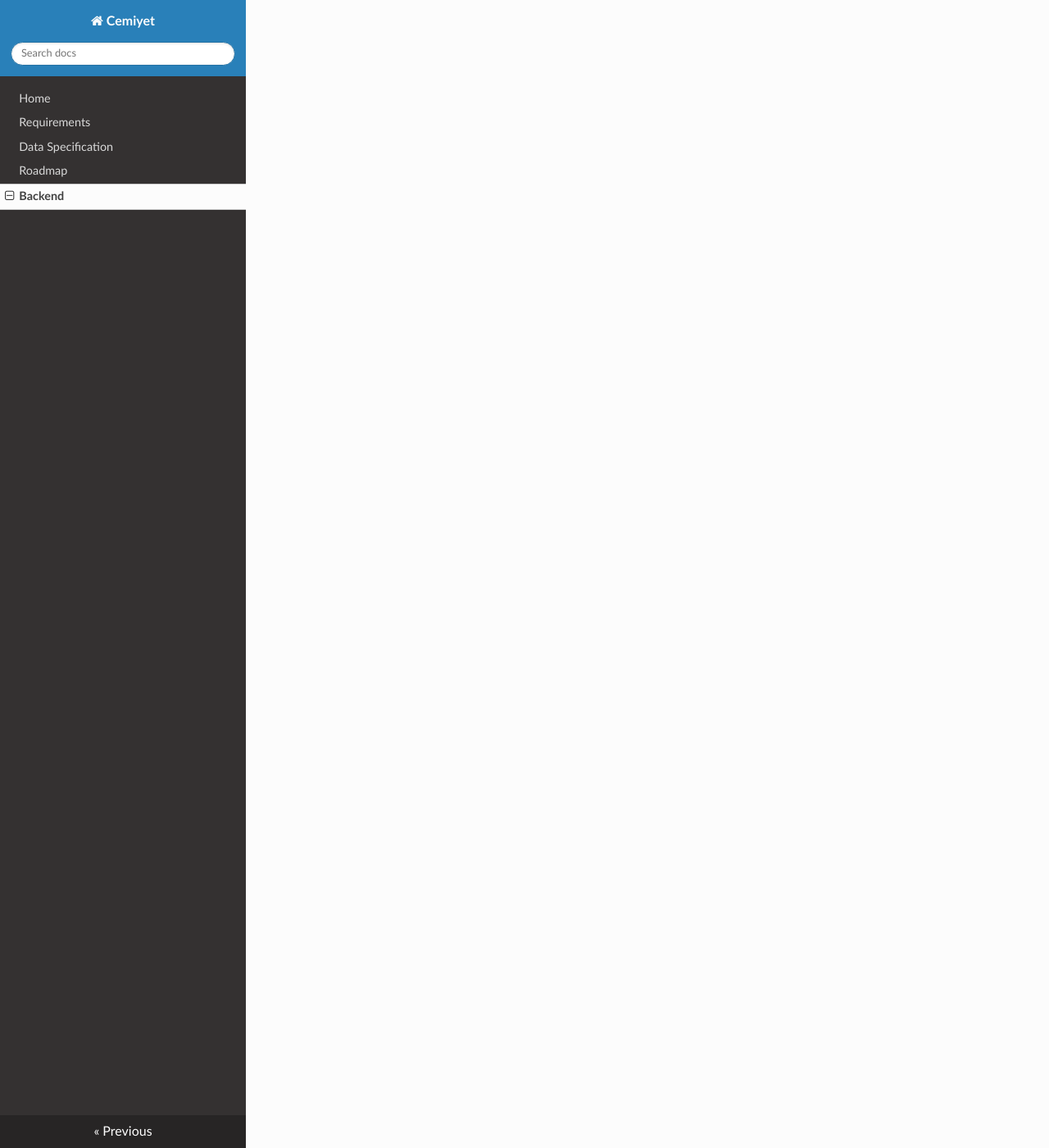
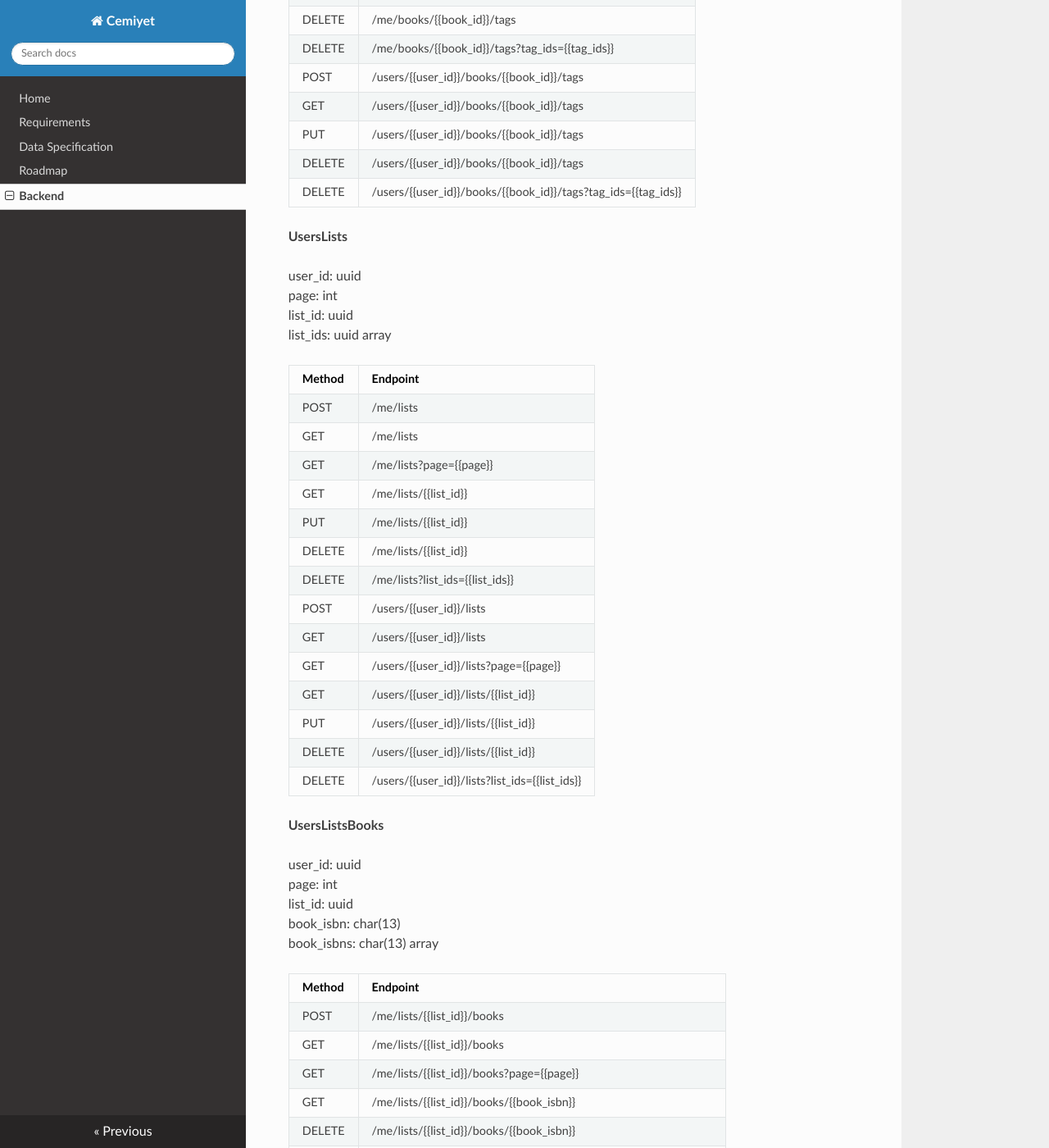
Before and after one commit to cemiyet/docs, an MkDocs documentation site: the page built from docs/back-end.md, in a window 1280 px wide and 1400 px high, scrolled down 8533 px. Shown: the whole window at 82% size. Built offline with MkDocs 1.6.1, drawn with Linux system fonts in a browser that asks for light colours; nearby versions of some CDN libraries; some of the changed text lies outside the part shown.

Commit message:
added users and tags related endpoints. closes #8

```diff
--- a/docs/back-end.md
+++ b/docs/back-end.md
@@ -244,6 +246,166 @@ book_ids: uuid array
 | DELETE | /series/{{serie_id}}/books/{{book_id}} |
 | DELETE | /series/{{serie_id}}/books?book_ids={{book_ids}} |
 
+**Users**
+
+user_id: uuid
+page: int
+user_ids: uuid array
+
+| Method | Endpoint |
+|--|--|
+| POST | /register |
+| POST | /login |
+| POST | /logout |
+| POST | /users |
+| GET | /users |
+| GET | /users?page={{page}} |
+| GET | /users/{{user_id}} |
+| PUT | /users/{{user_id}} |
+| PATCH | /users/{{user_id}} |
+| DELETE | /users/{{user_id}} |
+| DELETE | /users?user_ids={{user_ids}} |
+| GET | /me |
+| PUT | /me |
+| PATCH | /me |
+| DELETE | /me |
+
+**UsersBooks**
+
+user_id: uuid
+page: int
+book_isbn: char(13)
+book_isbns: char(13) array
+
+| Method | Endpoint |
+|--|--|
+| POST | /me/books |
+| GET | /me/books |
+| GET | /me/books?page={{page}} |
+| PUT | /me/books |
+| DELETE | /me/books/{{book_isbn}} |
+| DELETE | /me/books?book_isbns={{book_isbns}} |
+| POST | /users/{{user_id}}/books |
+| GET | /users/{{user_id}}/books |
+| GET | /users/{{user_id}}/books?page={{page}} |
+| PUT | /users/{{user_id}}/books |
+| DELETE | /users/{{user_id}}/books/{{book_isbn}} |
+| DELETE | /users/{{user_id}}/books?book_isbns={{book_isbns}} |
+
+**UsersBooksTags**
+
+user_id: uuid
+page: int
+book_id: char(13)
+tag_ids: char(13) array
+
+| Method | Endpoint |
+|--|--|
+| POST | /me/books/{{book_id}}/tags |
+| GET | /me/books/{{book_id}}/tags |
+| PUT | /me/books/{{book_id}}/tags |
+| DELETE | /me/books/{{book_id}}/tags |
+| DELETE | /me/books/{{book_id}}/tags?tag_ids={{tag_ids}} |
+| POST | /users/{{user_id}}/books/{{book_id}}/tags |
+| GET | /users/{{user_id}}/books/{{book_id}}/tags |
+| PUT | /users/{{user_id}}/books/{{book_id}}/tags |
+| DELETE | /users/{{user_id}}/books/{{book_id}}/tags |
+| DELETE | /users/{{user_id}}/books/{{book_id}}/tags?tag_ids={{tag_ids}} |
+
+**UsersLists**
+
+user_id: uuid
+page: int
+list_id: uuid
+list_ids: uuid array
+
+| Method | Endpoint |
+|--|--|
+| POST | /me/lists |
+| GET | /me/lists |
+| GET | /me/lists?page={{page}} |
+| GET | /me/lists/{{list_id}} |
+| PUT | /me/lists/{{list_id}} |
+| DELETE | /me/lists/{{list_id}} |
+| DELETE | /me/lists?list_ids={{list_ids}} |
+| POST | /users/{{user_id}}/lists |
+| GET | /users/{{user_id}}/lists |
+| GET | /users/{{user_id}}/lists?page={{page}} |
+| GET | /users/{{user_id}}/lists/{{list_id}} |
+| PUT | /users/{{user_id}}/lists/{{list_id}} |
+| DELETE | /users/{{user_id}}/lists/{{list_id}} |
+| DELETE | /users/{{user_id}}/lists?list_ids={{list_ids}} |
+
+**UsersListsBooks**
+
+user_id: uuid
+page: int
+list_id: uuid
+book_isbn: char(13)
+book_isbns: char(13) array
+
+| Method | Endpoint |
+|--|--|
+| POST | /me/lists/{{list_id}}/books |
+| GET | /me/lists/{{list_id}}/books |
+| GET | /me/lists/{{list_id}}/books?page={{page}} |
+| GET | /me/lists/{{list_id}}/books/{{book_isbn}} |
+| DELETE | /me/lists/{{list_id}}/books/{{book_isbn}} |
+| DELETE | /me/lists/{{list_id}}/books?book_isbns={{book_isbns}} |
+| POST | /users/{{user_id}}/lists/{{list_id}}/books |
+| GET | /users/{{user_id}}/lists/{{list_id}}/books |
+| GET | /users/{{user_id}}/lists/{{list_id}}/books?page={{page}} |
+| GET | /users/{{user_id}}/lists/{{list_id}}/books/{{book_isbn}} |
+| DELETE | /users/{{user_id}}/lists/{{list_id}}/books/{{book_isbn}} |
+| DELETE | /users/{{user_id}}/lists/{{list_id}}/books?book_isbns={{book_isbns}} |
+
+**UsersTags**
+
+user_id: uuid
+page: int
+tag_id: uuid
+tag_ids: uuid array
+
+| Method | Endpoint |
+|--|--|
+| POST | /me/tags |
+| GET | /me/tags |
+| GET | /me/tags?page={{page}} |
+| GET | /me/tags/{{tag_id}} |
+| PUT | /me/tags/{{tag_id}} |
+| DELETE | /me/tags/{{tag_id}} |
+| DELETE | /me/tags?tag_ids={{tag_ids}} |
+| POST | /users/{{user_id}}/tags |
+| GET | /users/{{user_id}}/tags |
+| GET | /users/{{user_id}}/tags?page={{page}} |
+| GET | /users/{{user_id}}/tags/{{tag_id}} |
+| PUT | /users/{{user_id}}/tags/{{tag_id}} |
+| DELETE | /users/{{user_id}}/tags/{{tag_id}} |
+| DELETE | /users/{{user_id}}/tags?tag_ids={{tag_ids}} |
+
+**UsersTagsBooks**
+
+user_id: uuid
+page: int
+tag_id: uuid
+book_id: char(13)
+book_ids: char(13) array
+
+| Method | Endpoint |
+|--|--|
+| POST | /me/tags/{{tag_id}}/books |
+| GET | /me/tags/{{tag_id}}/books |
+| GET | /me/tags/{{tag_id}}/books?page={{page}} |
+| GET | /me/tags/{{tag_id}}/books/{{book_id}} |
+| DELETE | /me/tags/{{tag_id}}/books/{{book_id}} |
+| DELETE | /me/tags/{{tag_id}}/books?book_ids={{book_ids}} |
+| POST | /users/{{user_id}}/tags/{{tag_id}}/books |
+| GET | /users/{{user_id}}/tags/{{tag_id}}/books |
+| GET | /users/{{user_id}}/tags/{{tag_id}}/books?page={{page}} |
+| GET | /users/{{user_id}}/tags/{{tag_id}}/books/{{book_id}} |
+| DELETE | /users/{{user_id}}/tags/{{tag_id}}/books/{{book_id}} |
+| DELETE | /users/{{user_id}}/tags/{{tag_id}}/books?book_ids={{book_ids}} |
+
 **EditorsPublishers**
 
 publisher_id: uuid
```
Also changed, not shown: other parts of docs/back-end.md (+2 -0 lines).
